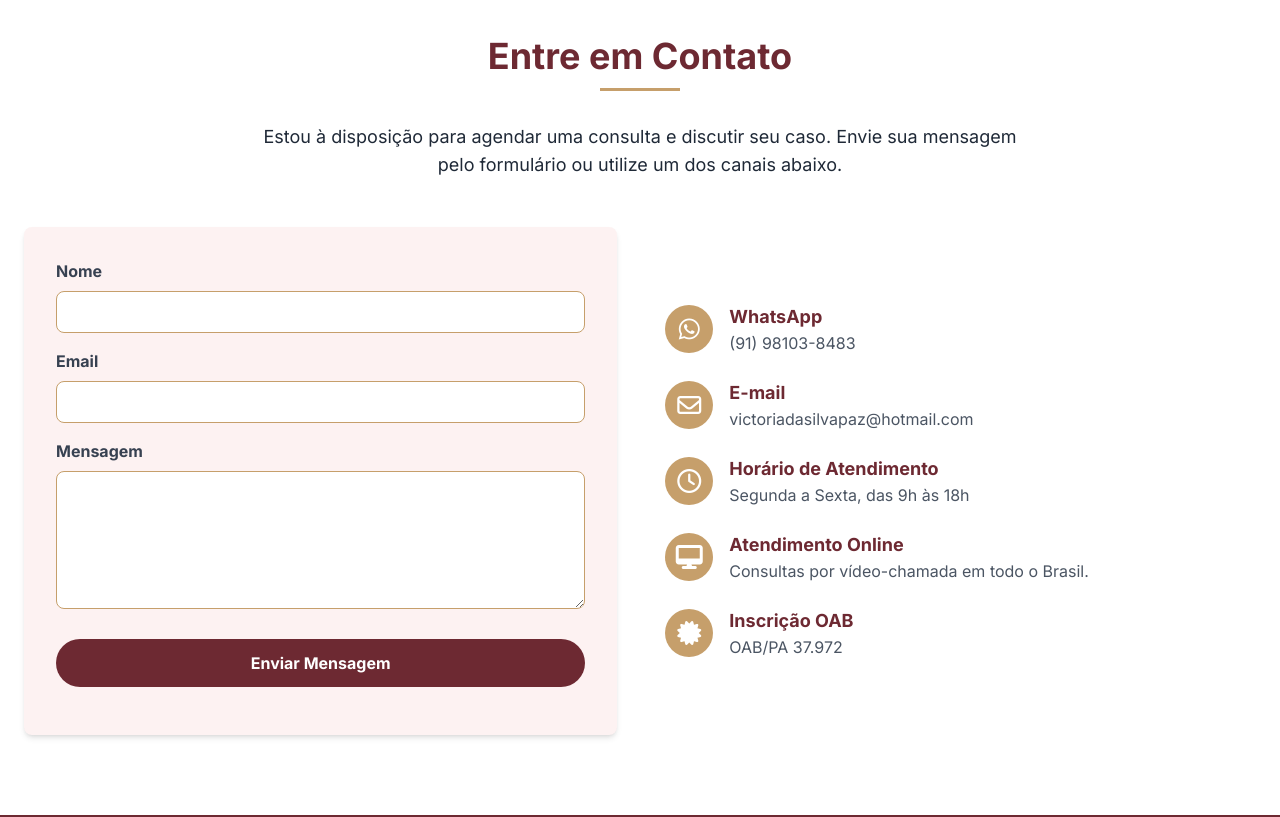
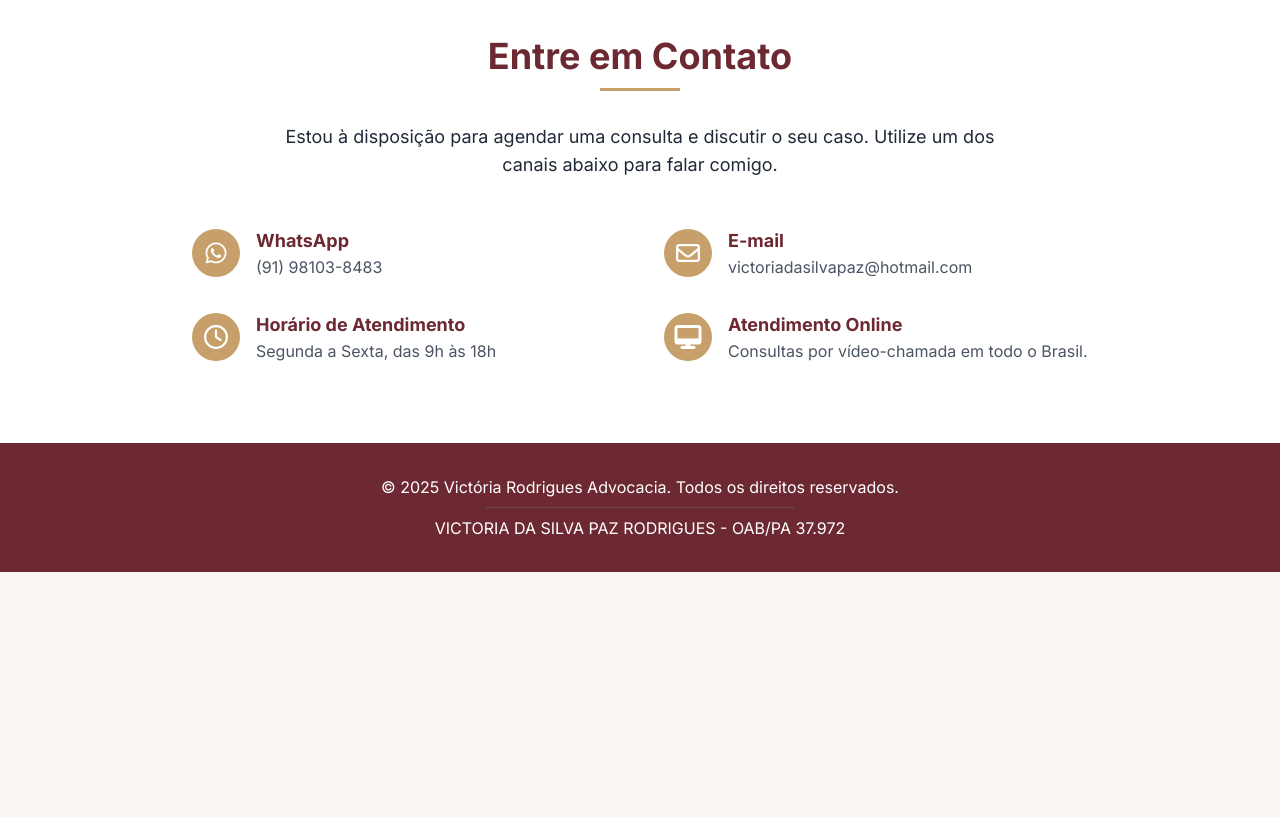
Before and after one commit to Victoria159258/Victoria159258, a plain HTML site: page index.html in a window 1280 px wide. Shown: the part 1980-2797 px from the top of the page. After the commit the page ends 2552 px from the top, so only its background shows below. Drawn offline with nearby package versions, Linux system fonts and the light colour scheme.

Commit message:
Add files via upload

```diff
--- a/index.html
+++ b/index.html
@@ -131,7 +131,7 @@
             </div>
             <div class="md:w-1/2 flex justify-center items-center">
                 <!-- Foto Principal (com o tablet) -->
-                <img src="https://i.imgur.com/WvmsgH2.jpeg"
+                <img src="https://i.imgur.com/WvmsgH2.jpg"
                      alt="Advogada Victória Rodrigues"
                      class="w-80 h-80 rounded-full object-cover object-top border-4 shadow-2xl"
                      style="border-color: var(--color-gold);">
@@ -146,7 +146,7 @@
             <div class="flex flex-col md:flex-row items-center gap-12 md:gap-16">
                 <!-- Foto Secundária (sentada) -->
                 <div class="md:w-1/3 flex justify-center order-1">
-                    <img src="https://i.imgur.com/S2eUyNU.jpeg"
+                    <img src="https://i.imgur.com/S2eUyNU.jpg"
                          alt="Advogada Victória Rodrigues"
                          class="rounded-lg shadow-xl w-full max-w-xs object-cover aspect-[4/5]">
                 </div>
@@ -214,32 +214,10 @@
     <section id="contato" class="py-20 bg-white">
         <div class="container mx-auto px-6">
             <h2 class="section-title text-center">Entre em Contato</h2>
-            <p class="text-center text-lg mb-12 max-w-3xl mx-auto">Estou à disposição para agendar uma consulta e discutir seu caso. Envie sua mensagem pelo formulário ou utilize um dos canais abaixo.</p>
-            <div class="flex flex-col md:flex-row gap-12">
-                <!-- Contact Form -->
-                <div class="md:w-1/2 p-8 rounded-lg shadow-md" style="background-color: #fdf2f2;">
-                    <form id="contact-form" action="https://formspree.io/f/xpwrlndo" method="POST">
-                        <div class="mb-4">
-                            <label for="name" class="block text-gray-700 font-bold mb-2">Nome</label>
-                            <input type="text" id="name" name="name" class="w-full px-4 py-2 border rounded-lg focus:outline-none focus:ring-2" style="border-color: var(--color-gold); focus {--tw-ring-color: var(--color-gold)}" required>
-                        </div>
-                        <div class="mb-4">
-                            <label for="email" class="block text-gray-700 font-bold mb-2">Email</label>
-                            <input type="email" id="email" name="email" class="w-full px-4 py-2 border rounded-lg focus:outline-none focus:ring-2" style="border-color: var(--color-gold); focus {--tw-ring-color: var(--color-gold)}" required>
-                        </div>
-                        <div class="mb-6">
-                            <label for="message" class="block text-gray-700 font-bold mb-2">Mensagem</label>
-                            <textarea id="message" name="message" rows="5" class="w-full px-4 py-2 border rounded-lg focus:outline-none focus:ring-2" style="border-color: var(--color-gold); focus {--tw-ring-color: var(--color-gold)}" required></textarea>
-                        </div>
-                        <button type="submit" class="cta-button brand-wine-bg text-white font-bold py-3 px-8 rounded-full w-full">
-                            Enviar Mensagem
-                        </button>
-                    </form>
-                    <div id="form-feedback" class="mt-4 text-center"></div>
-                </div>
-                <!-- Contact Info -->
-                <div class="md:w-1/2 flex flex-col justify-center">
-                    <div class="space-y-6">
+            <p class="text-center text-lg mb-12 max-w-3xl mx-auto">Estou à disposição para agendar uma consulta e discutir o seu caso. Utilize um dos canais abaixo para falar comigo.</p>
+            <div class="max-w-4xl mx-auto">
+                <div class="grid grid-cols-1 md:grid-cols-2 gap-x-12 gap-y-8">
+                    <!-- WhatsApp -->
                     <div class="flex items-center">
                        <div class="brand-gold-bg text-white w-12 h-12 rounded-full flex items-center justify-center mr-4 flex-shrink-0">
                          <i class="fab fa-whatsapp text-2xl"></i>
@@ -249,6 +227,7 @@
                             <a href="https://wa.me/5591981038483" target="_blank" class="hover:underline text-gray-600">(91) 98103-8483</a>
                         </div>
                     </div>
+                    <!-- Email -->
                     <div class="flex items-center">
                         <div class="brand-gold-bg text-white w-12 h-12 rounded-full flex items-center justify-center mr-4 flex-shrink-0">
                          <i class="far fa-envelope text-2xl"></i>
@@ -258,6 +237,7 @@
                             <a href="mailto:victoriadasilvapaz@hotmail.com" class="hover:underline text-gray-600">victoriadasilvapaz@hotmail.com</a>
                         </div>
                     </div>
+                    <!-- Horário -->
                     <div class="flex items-center">
                          <div class="brand-gold-bg text-white w-12 h-12 rounded-full flex items-center justify-center mr-4 flex-shrink-0">
                          <i class="far fa-clock text-2xl"></i>
@@ -267,6 +247,7 @@
                             <p class="text-gray-600">Segunda a Sexta, das 9h às 18h</p>
                         </div>
                     </div>
+                    <!-- Atendimento Online -->
                     <div class="flex items-center">
                          <div class="brand-gold-bg text-white w-12 h-12 rounded-full flex items-center justify-center mr-4 flex-shrink-0">
                          <i class="fas fa-desktop text-2xl"></i>
@@ -274,16 +255,6 @@
                         <div>
                             <h4 class="font-bold text-lg brand-wine">Atendimento Online</h4>
                             <p class="text-gray-600">Consultas por vídeo-chamada em todo o Brasil.</p>
-                            </div>
-                        </div>
-                         <div class="flex items-center">
-                             <div class="brand-gold-bg text-white w-12 h-12 rounded-full flex items-center justify-center mr-4 flex-shrink-0">
-                             <i class="fas fa-certificate text-2xl"></i>
-                           </div>
-                            <div>
-                                <h4 class="font-bold text-lg brand-wine">Inscrição OAB</h4>
-                                <p class="text-gray-600">OAB/PA 37.972</p>
-                            </div>
                         </div>
                     </div>
                 </div>
@@ -294,8 +265,9 @@
     <!-- Footer -->
     <footer class="brand-wine-bg text-white py-8">
         <div class="container mx-auto px-6 text-center">
-            <p>&copy; 2025 Victória Rodrigues Advocacia. Todos os direitos reservados.</p>
-            <p class="text-sm text-gray-400 mt-2">Este site tem caráter exclusivamente informativo. Para consultas, entre em contato.</p>
+            <p class="text-base">&copy; 2025 Victória Rodrigues Advocacia. Todos os direitos reservados.</p>
+            <div class="my-2 border-t border-gray-500 opacity-50 w-1/4 mx-auto"></div>
+            <p class="text-base">VICTORIA DA SILVA PAZ RODRIGUES - OAB/PA 37.972</p>
         </div>
     </footer>
 
@@ -324,26 +296,6 @@
                 });
             });
         });
-
-        // Contact Form Submission
-        const contactForm = document.getElementById('contact-form');
-        const formFeedback = document.getElementById('form-feedback');
-        contactForm.addEventListener('submit', function(e) {
-            e.preventDefault();
-            formFeedback.textContent = 'Enviando sua mensagem...';
-            formFeedback.className = 'mt-4 text-center text-blue-600';
-
-            // Simulate form submission
-            setTimeout(() => {
-                formFeedback.textContent = 'Obrigado pelo seu contato! Mensagem enviada com sucesso.';
-                formFeedback.className = 'mt-4 text-center font-bold'
-                formFeedback.style.color = 'var(--color-wine)';
-                contactForm.reset();
-                 setTimeout(() => {
-                    formFeedback.textContent = '';
-                }, 5000);
-            }, 1500);
-        });
     </script>
 
 </body>
```
Lines whose indentation alone changed are shown as unchanged.
